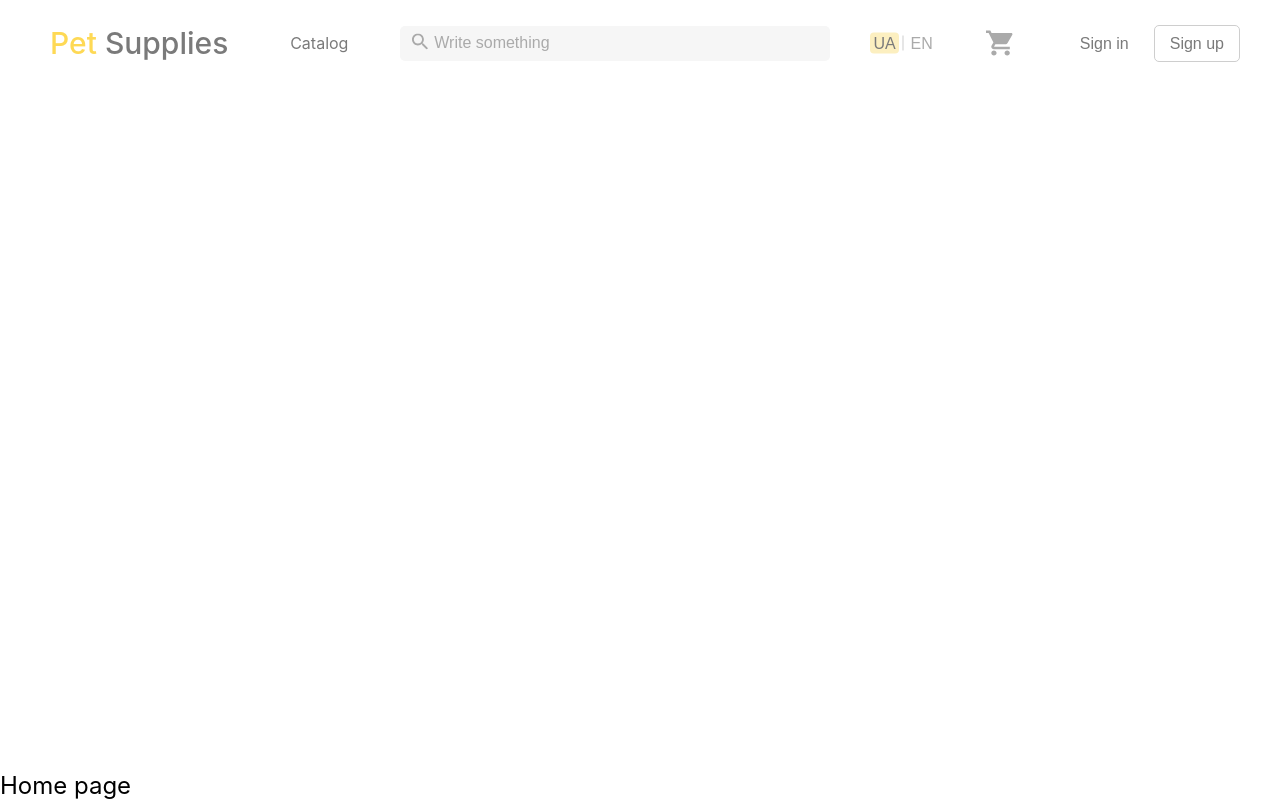
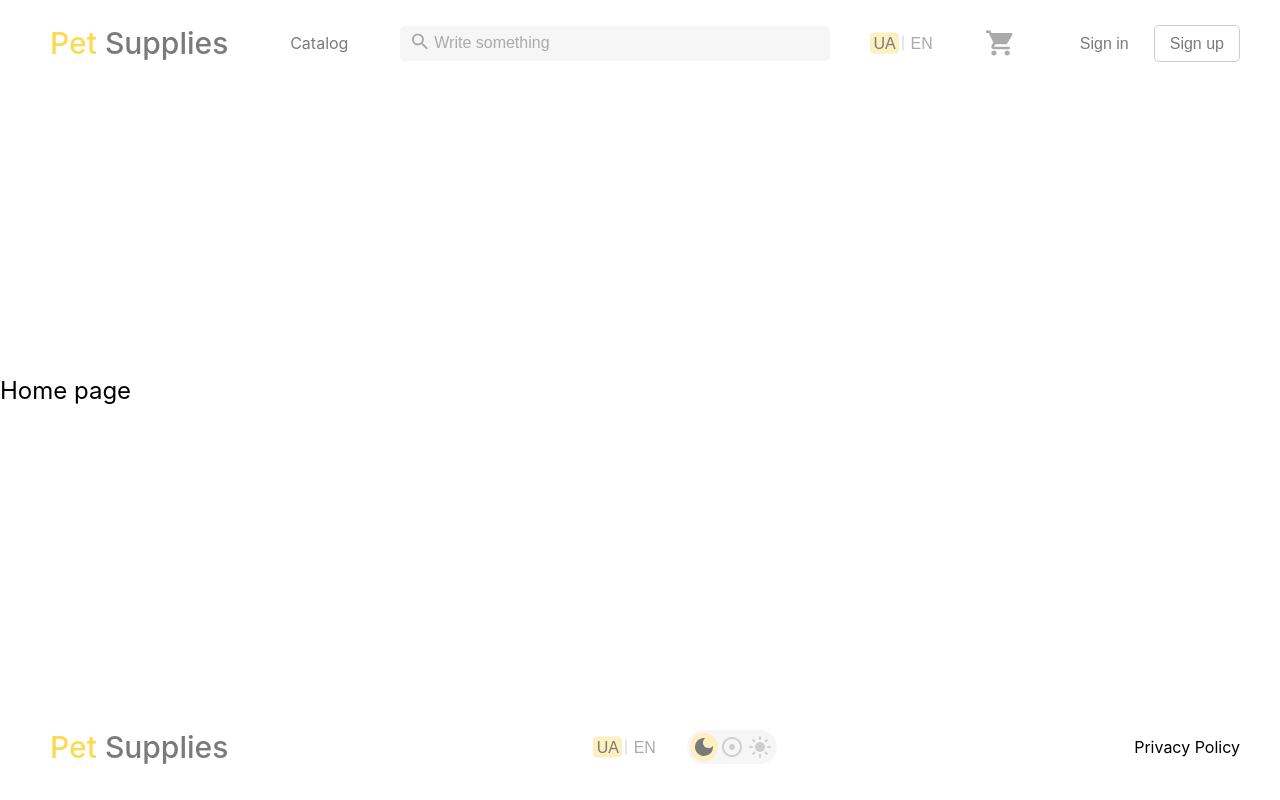
Before and after one commit to ltlaitoff/PetSupplies_frontend, a Vue app: page / in a window 1280 px wide. Built offline with nearby package versions, Linux system fonts and the light colour scheme.

Commit message:
feat: Created FooterMain component

```diff
--- a/src/App.vue
+++ b/src/App.vue
@@ -1,10 +1,12 @@
 <script setup lang="ts">
 import HeaderMain from './components/HeaderMain/HeaderMain.vue'
+import FooterMain from './components/FooterMain/FooterMain.vue'
 </script>
 
 <template>
 	<HeaderMain />
 	<router-view />
+	<FooterMain />
 </template>
 
 <style></style>
--- /dev/null
+++ b/src/components/FooterMain/FooterMain.module.scss
@@ -0,0 +1,18 @@
+.footer {
+	padding: 25px 0;
+}
+
+.body {
+	padding: 0px 40px;
+	max-width: 1440px;
+	margin: 0 auto;
+
+	display: flex;
+	align-items: center;
+	justify-content: space-between;
+}
+
+.wrapper {
+	display: flex;
+	column-gap: 30px;
+}
--- /dev/null
+++ b/src/components/FooterMain/FooterMain.vue
@@ -0,0 +1,20 @@
+<script setup lang="ts">
+import LogoMain from '../LogoMain/LogoMain.vue'
+import LanguageSwitch from '../LanguageSwitch/LanguageSwitch.vue'
+import ThemeSwitch from '../ThemeSwitch/ThemeSwitch.vue'
+</script>
+
+<template>
+	<footer :class="$style.footer">
+		<div :class="$style.body">
+			<LogoMain />
+			<div :class="$style.wrapper">
+				<LanguageSwitch />
+				<ThemeSwitch />
+			</div>
+			<a>Privacy Policy</a>
+		</div>
+	</footer>
+</template>
+
+<style module src="./FooterMain.module.scss"></style>
```
